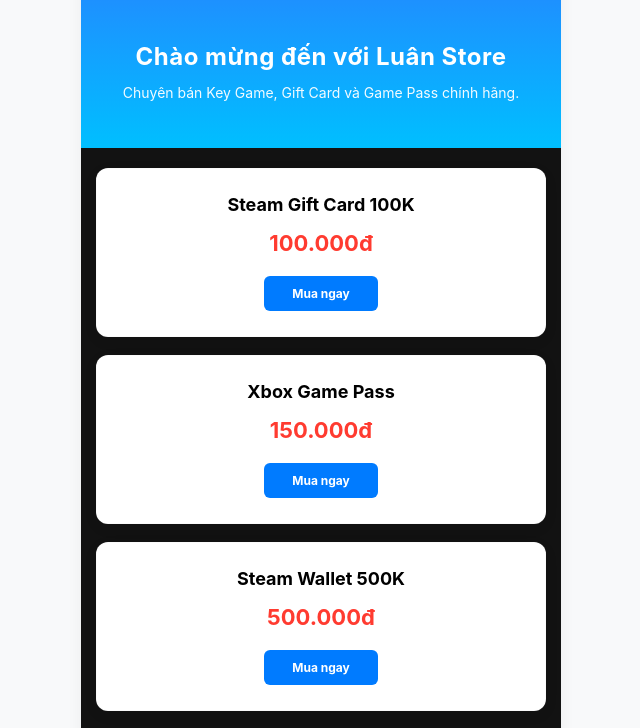
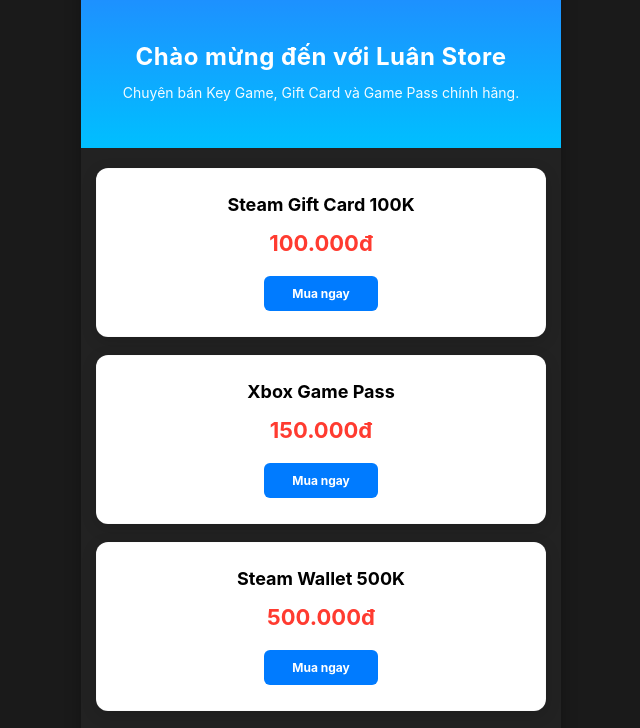
Before and after one commit to dangvanluan672003-rgb/LuanStore, a website: page LuanStore/views/index.html in a window 1280 px wide. Shown: the part 49-777 px from the top of the page, without its empty margins (319-959 px from the left). Drawn offline with Linux system fonts and the light colour scheme.

Commit message:
Update index.html

```diff
--- a/LuanStore/views/index.html
+++ b/LuanStore/views/index.html
@@ -4,6 +4,7 @@
     <meta charset="UTF-8">
     <meta name="viewport" content="width=device-width, initial-scale=1.0">
     <title>Luân Store</title>
+    <!-- Thư viện biểu tượng mạng xã hội -->
     <link rel="stylesheet" href="https://cdnjs.cloudflare.com/ajax/libs/font-awesome/6.5.1/css/all.min.css">
 
     <style>
@@ -16,7 +17,7 @@
         }
 
         body {
-            background-color: #f8f9fa;
+            background-color: #1a1a1a; /* Nền ngoài tối */
             color: #333333;
             display: flex;
             justify-content: center;
@@ -27,9 +28,9 @@
         .app-container {
             width: 100%;
             max-width: 480px;
-            background-color: #121212;
+            background-color: #222222; /* ĐÃ ĐỔI: Nền ở giữa chuyển sang xám đậm cực sạch và nổi bật */
             position: relative;
-            box-shadow: 0 0 15px rgba(0, 0, 0, 0.05);
+            box-shadow: 0 0 15px rgba(0, 0, 0, 0.3);
             min-height: 100vh;
             display: flex;
             flex-direction: column;
@@ -65,7 +66,7 @@
             letter-spacing: -1px;
         }
 
-        /* Banner Xanh Gradient */
+        /* Banner Xanh Gradient giữ nguyên của bạn */
         .store-banner {
             background: linear-gradient(180deg, #1e90ff 0%, #00bfff 100%);
             padding: 45px 20px;
@@ -95,13 +96,13 @@
             flex: 1;
         }
 
-        /* Thẻ Sản Phẩm Trắng */
+        /* Thẻ Sản Phẩm Trắng giữ nguyên của bạn */
         .product-card {
             background-color: #ffffff;
             border-radius: 12px;
             padding: 25px 20px;
             text-align: center;
-            box-shadow: 0 4px 15px rgba(0, 0, 0, 0.05);
+            box-shadow: 0 4px 15px rgba(0, 0, 0, 0.15);
             border: 1px solid rgba(0, 0, 0, 0.02);
         }
 
@@ -115,11 +116,11 @@
         .product-card .price {
             font-size: 22px;
             font-weight: bold;
-            color: #ff3b30; /* Màu đỏ giá tiền nổi bật */
+            color: #ff3b30;
             margin-bottom: 20px;
         }
 
-        /* Nút Mua ngay màu xanh dương */
+        /* Nút Mua ngay màu xanh dương giữ nguyên */
         .buy-btn {
             background-color: #007bff;
             color: #ffffff;
@@ -186,7 +187,6 @@
             background-color: #0068ff;
         }
 
-        /* Logo Zalo tự thiết kế */
         .zalo-icon {
             font-weight: 900;
             font-size: 13px;
@@ -204,31 +204,37 @@
 <body>
 
     <div class="app-container">
+        <!-- Thanh điều hướng trên cùng -->
         <header class="store-header">
             <span class="back-btn">&#10094;</span>
             <h1 class="store-name">Luân Store</h1>
             <span class="menu-btn">&#8226;&#8226;&#8226;</span>
         </header>
 
+        <!-- Banner màu xanh chuyển sắc (Gradient) -->
         <section class="store-banner">
             <h2>Chào mừng đến với Luân Store</h2>
             <p>Chuyên bán Key Game, Gift Card và Game Pass chính hãng.</p>
         </section>
 
+        <!-- Danh sách thẻ sản phẩm -->
         <section class="product-list">
 
+            <!-- Sản phẩm 1 -->
             <div class="product-card">
                 <h3>Steam Gift Card 100K</h3>
                 <p class="price">100.000đ</p>
                 <button class="buy-btn">Mua ngay</button>
             </div>
 
+            <!-- Sản phẩm 2 -->
             <div class="product-card">
                 <h3>Xbox Game Pass</h3>
                 <p class="price">150.000đ</p>
                 <button class="buy-btn">Mua ngay</button>
             </div>
 
+            <!-- Sản phẩm 3 -->
             <div class="product-card">
                 <h3>Steam Wallet 500K</h3>
                 <p class="price">500.000đ</p>
@@ -237,6 +243,7 @@
 
         </section>
 
+        <!-- Phần liên hệ mạng xã hội (Facebook, TikTok, Zalo) -->
         <footer class="social-contact">
             <p>Kết nối với chúng tôi qua:</p>
             <div class="social-links">
```
